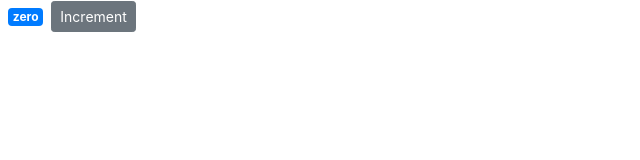
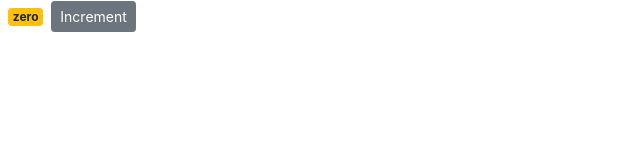
Before and after one commit to PromiseFru/counter-app, a React (Create React App) app: page / in a window 1280 px wide. Shown: the top 160 px of the page, without its empty margins (0-640 px from the left). Built offline with nearby package versions, Linux system fonts and the light colour scheme.

Commit message:
logic added to badge coloration

```diff
--- a/src/components/counter.jsx
+++ b/src/components/counter.jsx
@@ -8,10 +8,16 @@
     render() {
         return (
             <React.Fragment>
-                <span className="badge badge-primary m-2">{this.formatCounter()}</span>
+                <span className={this.getBadgeClasses()}>{this.formatCounter()}</span>
                 <button className="btn btn-secondary btn-sm">Increment</button>
             </React.Fragment>
         );
+    }
+
+    getBadgeClasses() {
+        let classes = "badge m-2 badge-";
+        classes += this.state.count == 0 ? "warning" : "primary";
+        return classes;
     }
 
     formatCounter(){
```
